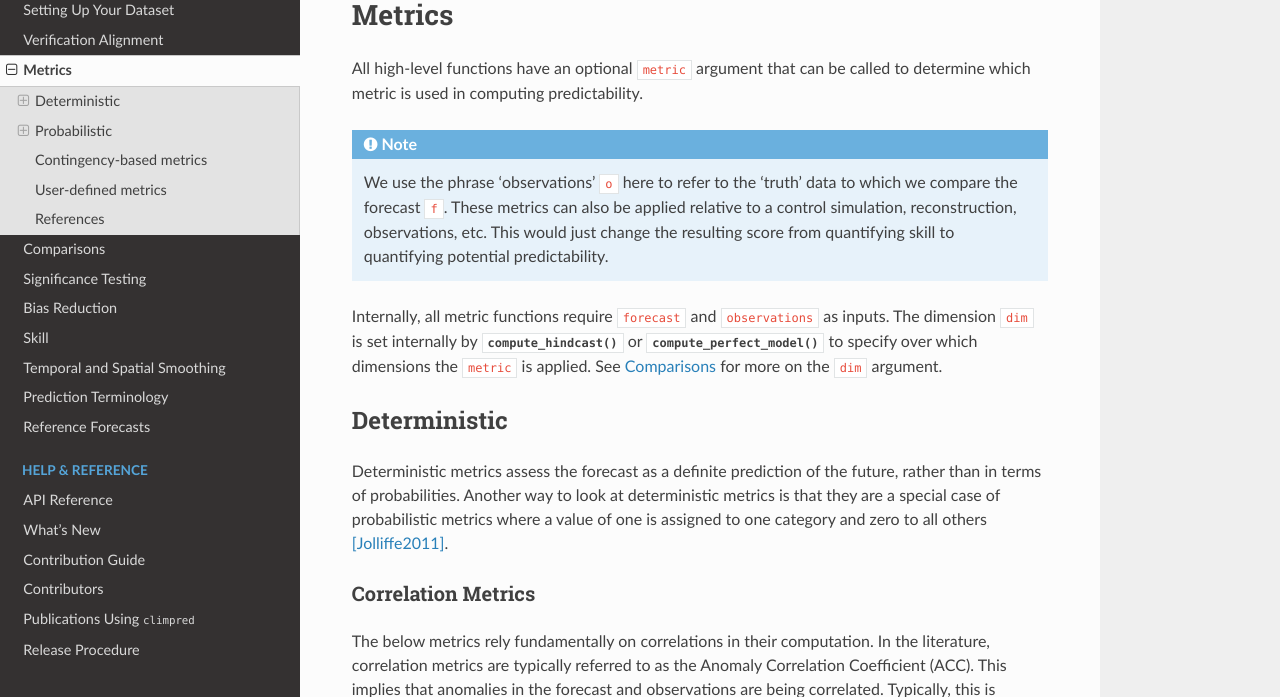
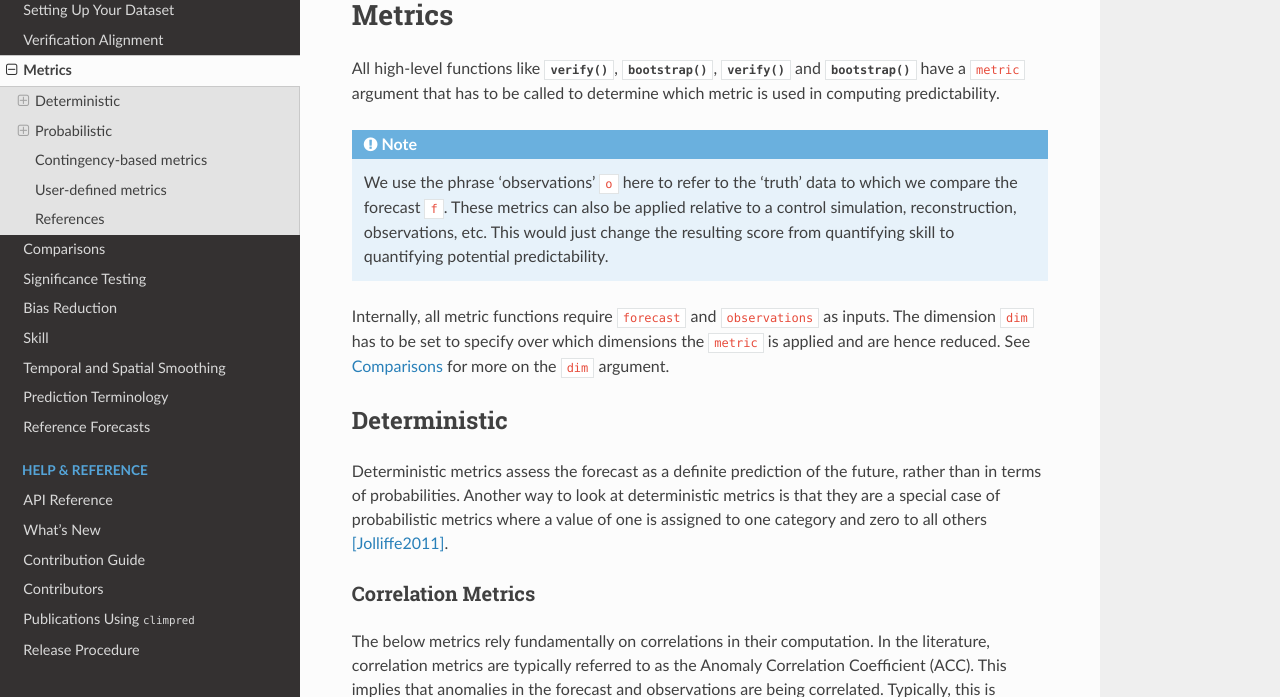
Before and after one commit to pangeo-data/climpred, a Sphinx documentation site: the page built from docs/source/metrics.rst, in a window 1280 px wide and 900 px high, cut to the strip 203-900 px from the top of the window. Built offline with Sphinx 7.4.7 and the Read the Docs theme 2.0.0, drawn with Linux system fonts in a browser that asks for light colours; formulas are drawn with MathJax 3; pages that are not in the unit, such as notebooks, are missing from menus; the version number could not be read and is left out.

Commit message:
update metrics.rst and comparison.rst

```diff
--- a/docs/source/metrics.rst
+++ b/docs/source/metrics.rst
@@ -16,8 +16,11 @@
 Metrics
 #######
 
-All high-level functions have an optional ``metric`` argument that can be called to
-determine which metric is used in computing predictability.
+All high-level functions like :py:meth:`~climpred.classes.HindcastEnsemble.verify`,
+:py:meth:`~climpred.classes.HindcastEnsemble.bootstrap`,
+:py:meth:`~climpred.classes.PerfectModelEnsemble.verify` and
+:py:meth:`~climpred.classes.PerfectModelEnsemble.bootstrap` have a ``metric`` argument
+that has to be called to determine which metric is used in computing predictability.
 
 .. note::
 
@@ -28,10 +31,9 @@ determine which metric is used in computing predictability.
     predictability.
 
 Internally, all metric functions require ``forecast`` and ``observations`` as inputs.
-The dimension ``dim`` is set internally by
-:py:func:`~climpred.prediction.compute_hindcast` or
-:py:func:`~climpred.prediction.compute_perfect_model` to specify over which dimensions
-the ``metric`` is applied. See :ref:`comparisons` for more on the ``dim`` argument.
+The dimension ``dim`` has to be set to specify over which dimensions
+the ``metric`` is applied and are hence reduced.
+See :ref:`comparisons` for more on the ``dim`` argument.
 
 *************
 Deterministic
```
Also changed, not shown: docs/source/comparisons.rst (+4 -5 lines), 1 other file.
